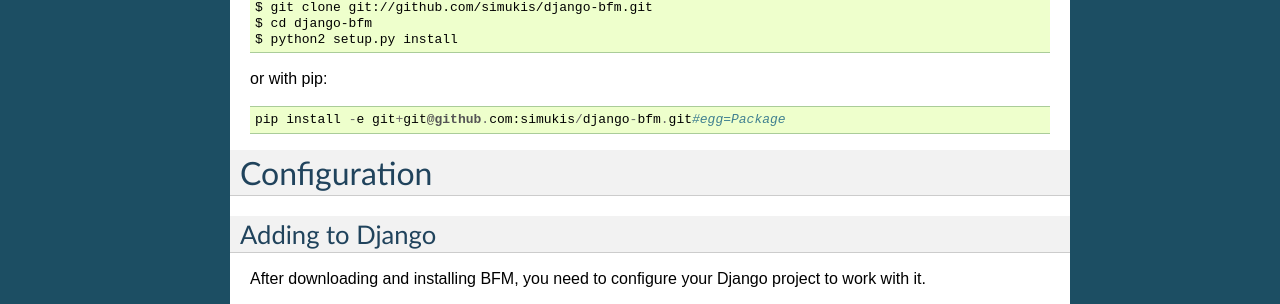
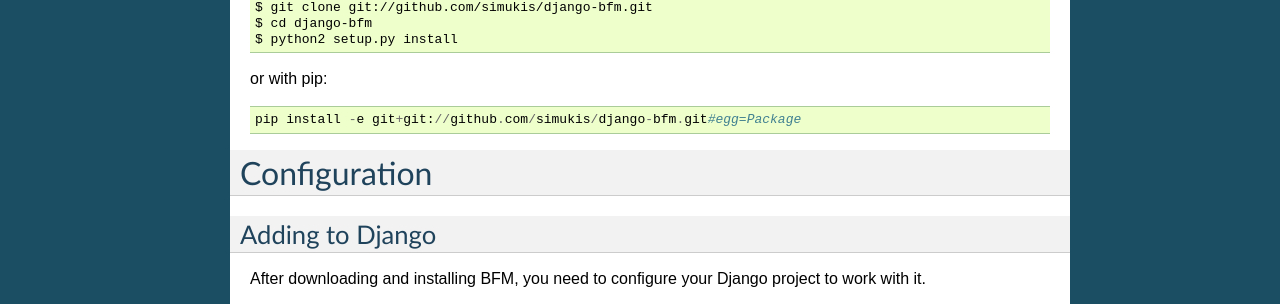
Before and after one commit to nagisa/django-bfm, a Sphinx documentation site: the page built from docs/user/install.rst, in a window 1280 px wide. Shown: the part 466-770 px from the top of the page. Built offline with Sphinx 7.4.7, drawn with Linux system fonts in a browser that asks for light colours.

Commit message:
Small mistake in documentation

```diff
--- a/docs/user/install.rst
+++ b/docs/user/install.rst
@@ -37,7 +37,7 @@
 
 ::
 
-    pip install -e git+git@github.com:simukis/django-bfm.git#egg=Package
+    pip install -e git+git://github.com/simukis/django-bfm.git#egg=Package
 
 .. _configure:
 
```
